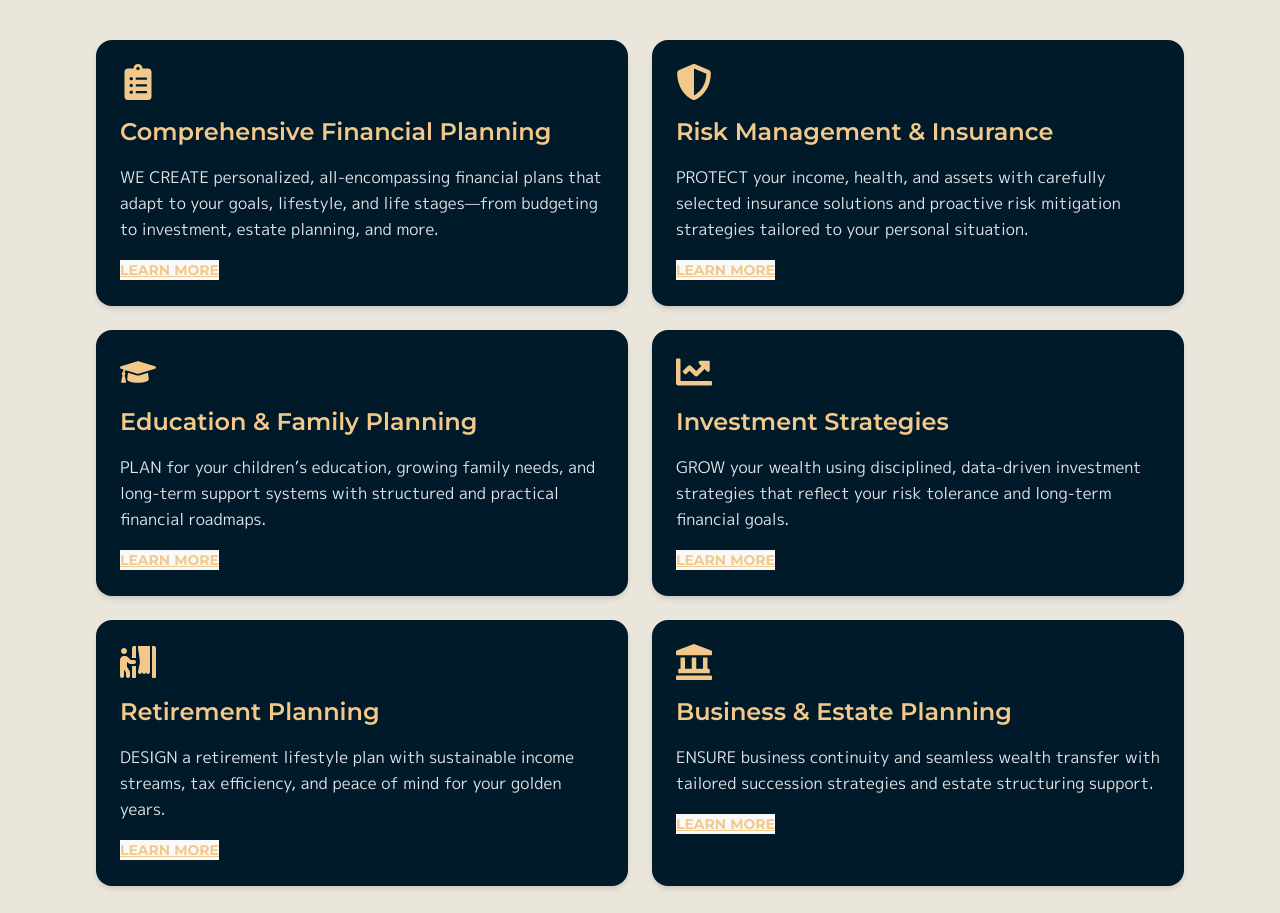
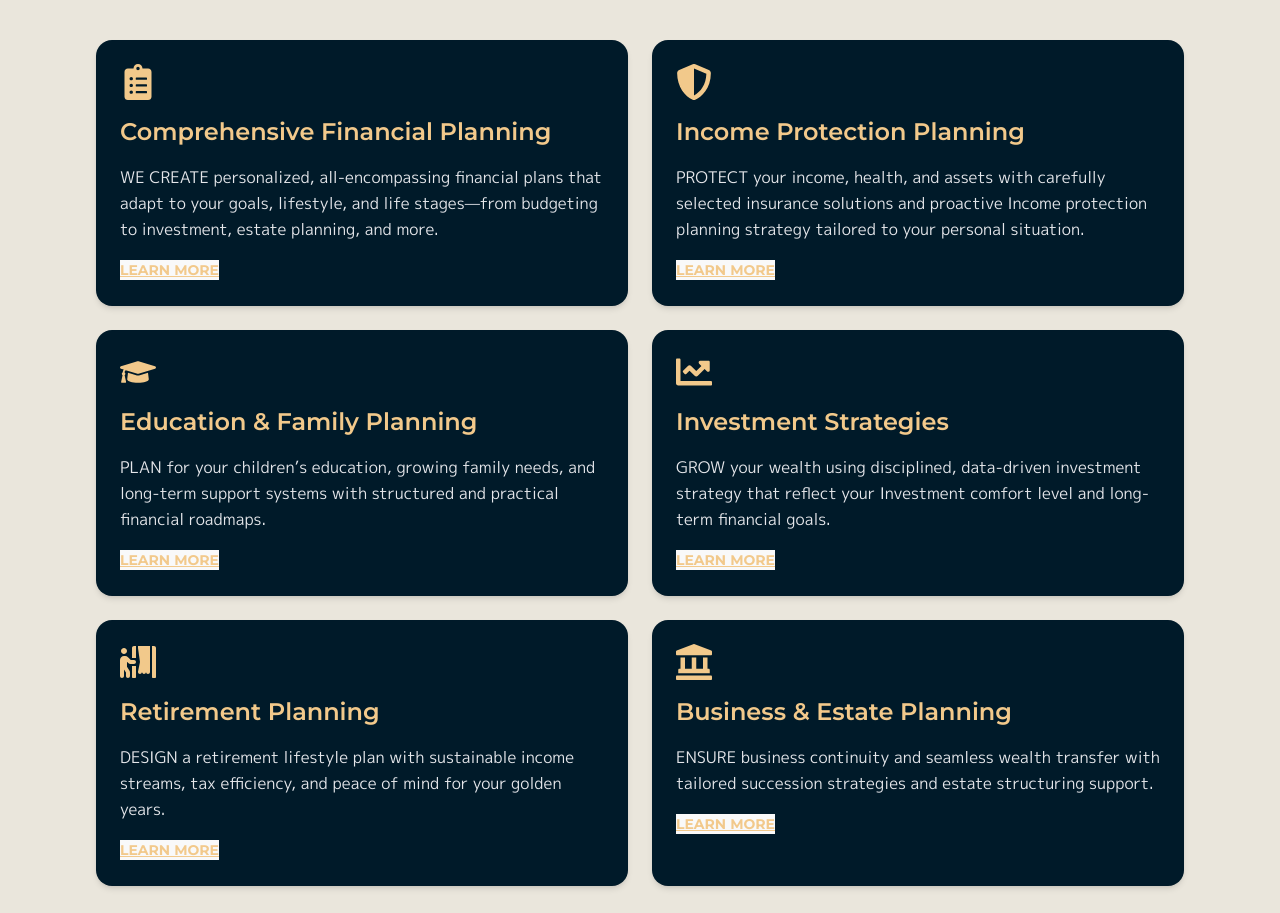
Before and after one commit to csolatorio/dib-website, a React (Vite) app: page /#/ in a window 1280 px wide. Shown: the part 1124-2037 px from the top of the page. Built offline with nearby package versions, Linux system fonts and the light colour scheme.

Commit message:
Update homePage.tsx

```diff
--- a/src/components/homePage.tsx
+++ b/src/components/homePage.tsx
@@ -34,7 +34,7 @@ const services = [
       <div key="1">
         <strong>Personalized Budgeting Plans</strong>
         <br />
-        Create tailored monthly and annual budgets that align with your income,
+        Offer tailored monthly and annual budgets that align with your income,
         goals, and lifestyle to promote disciplined, confident spending and
         saving habits.
       </div>,
@@ -63,9 +63,9 @@ const services = [
   },
   {
     icon: <FaShieldAlt className="text-[#F2C98B] text-4xl" />,
-    title: "Risk Management & Insurance",
+    title: "Income Protection Planning",
     description:
-      "PROTECT your income, health, and assets with carefully selected insurance solutions and proactive risk mitigation strategies tailored to your personal situation.",
+      "PROTECT your income, health, and assets with carefully selected insurance solutions and proactive Income protection planning strategy tailored to your personal situation.",
     features: [
       <div key="1">
         <strong>Income Protection Solutions</strong>
@@ -86,10 +86,9 @@ const services = [
         and creditors.
       </div>,
       <div key="4">
-        <strong>Risk Mitigation Consultations</strong>
+        <strong>Income Protection Consultations</strong>
         <br />
-        Expert guidance to identify vulnerabilities and reduce exposure to
-        financial risks.
+        Tailored guidance to identify financial gaps and improve overall stability..
       </div>,
     ],
 
@@ -135,20 +134,17 @@ const services = [
     icon: <FaChartLine className="text-[#F2C98B] text-4xl" />,
     title: "Investment Strategies",
     description:
-      "GROW your wealth using disciplined, data-driven investment strategies that reflect your risk tolerance and long-term financial goals.",
+      "GROW your wealth using disciplined, data-driven investment strategy that reflect your Investment comfort level and long-term financial goals.",
     features: [
       <div key="1">
-        <strong>Risk Tolerance Assessment</strong>
+        <strong>Client Investment Profile Review</strong>
         <br />
-        Evaluate your comfort with market fluctuations to tailor an investment
-        strategy that aligns with your financial goals and personal risk
-        profile.
+        Evaluate your comfort with market fluctuations to tailor an investment strategy that aligns with your financial goals and personal financila profile.
       </div>,
       <div key="2">
         <strong>Diversified Portfolio Building</strong>
         <br />
-        Construct a balanced investment portfolio across asset classes to
-        minimize risk and enhance long-term returns.
+        Design a well-balanced portfolio across asset classes to strengthen consistency and long-term performance.
       </div>,
       <div key="3">
         <strong>Market Trend Analysis</strong>
```
